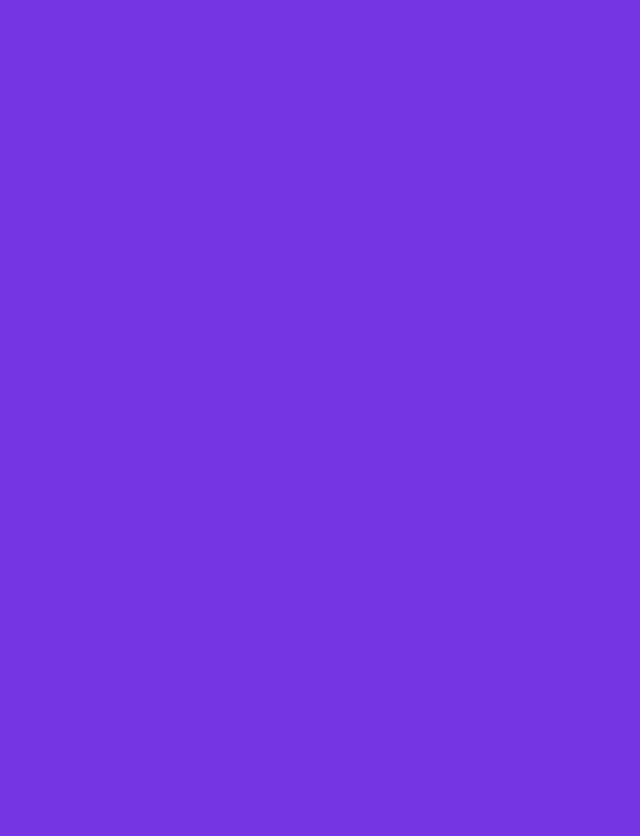
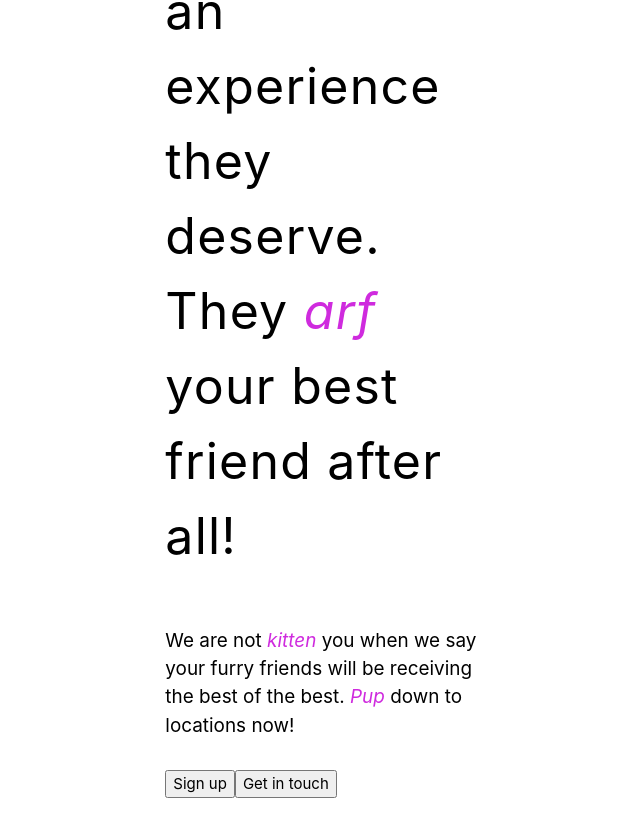
Before and after one commit to eltonbautista/Groomify, a Vue app: page / in a window 1280 px wide. Shown: the part 518-1354 px from the top of the page, without its empty margins (48-688 px from the left). Before the commit the page ends 800 px from the top, so only its background shows below. Built offline with nearby package versions, Linux system fonts and the light colour scheme.

Commit message:
Added headline-text in TheWelcome Moved styles from <main> in HomeView to global section styling in main.css

```diff
--- a/src/assets/base.css
+++ b/src/assets/base.css
@@ -11,7 +11,7 @@
 
   --font-size-base: clamp(1rem, 0.34vw + 0.91rem, 1.19rem);
   --font-size-lg: clamp(1.2rem, 0.7vw + 1.2rem, 1.5rem);
-  --font-size-xl: clamp(2.84rem, 2.68vw + 2.05rem, 4.05rem);
+  --font-size-xl: clamp(2.84rem, 2.68vw + 2.05rem, 2.05rem);
 }
 
 /* semantic color variables for this project */
@@ -55,7 +55,7 @@
 body {
   min-height: 100vh;
   color: var(--color-text-main);
-  background: var(--homepage-gradient-one);
+  /* background: var(--homepage-gradient-one); */
   transition: color 0.5s, background-color 0.5s;
   line-height: 1.6;
   font-family: Inter, -apple-system, BlinkMacSystemFont, 'Segoe UI', Roboto, Oxygen, Ubuntu,
--- a/src/assets/main.css
+++ b/src/assets/main.css
@@ -79,6 +79,7 @@ a,
 /* Styling for sections */
 section {
   display: grid;
+  justify-self: center;
   grid-template-columns: repeat(12, 1fr);
   grid-template-rows: repeat(9, 1fr);
 }
--- a/src/components/TheWelcome.vue
+++ b/src/components/TheWelcome.vue
@@ -1,7 +1,55 @@
 <script setup lang="ts"></script>
 
 <template>
-  <section class="introduction">
-    <div>Hello World</div>
+  <section class="hero">
+    <div class="main-headline-text">
+      <h1>
+        <span><em>Woof</em> there ever be a</span>
+        <span> better time than <em>m</em></span>
+        <span><em>eow?</em> <em>Grrrive</em> them a</span>
+        <span>n experience th</span>
+        <span>ey deserve. They <em>arf</em> yo</span>
+        <span>ur best friend after all!</span>
+      </h1>
+      <p>
+        <span
+          >We are not <em>kitten</em> you when we say your furry friends will be
+          receiving the best of the best.</span
+        >
+        <span>&nbsp;<em>Pup</em> down to locations now! </span>
+      </p>
+      <div class="headline-buttons-wrap">
+        <button>Sign up</button>
+        <button>Get in touch</button>
+      </div>
+    </div>
   </section>
 </template>
+
+<style lang="scss" scoped>
+.hero {
+  padding-top: 3em;
+}
+.main-headline-text {
+  grid-area: 1/3/2/6;
+  display: grid;
+  gap: 2em;
+}
+
+.main-headline-text em {
+  color: var(--color-text-accent);
+}
+
+.main-headline-text > h1 {
+  padding-bottom: 1em;
+}
+
+.main-headline-text > h1 > span {
+  font-size: 50px;
+  box-sizing: border-box;
+  letter-spacing: 0.025em;
+}
+.main-headline-text > p > span {
+  font-size: var(--font-size-base);
+}
+</style>
--- a/src/views/HomeView.vue
+++ b/src/views/HomeView.vue
@@ -10,9 +10,7 @@ import TheWelcome from "@/components/TheWelcome.vue";
 
 <style lang="scss" scoped>
 main {
-  max-width: 80vw;
+  display: grid;
   min-height: 100%;
-  padding: 1em;
-  margin: auto;
 }
 </style>
```
